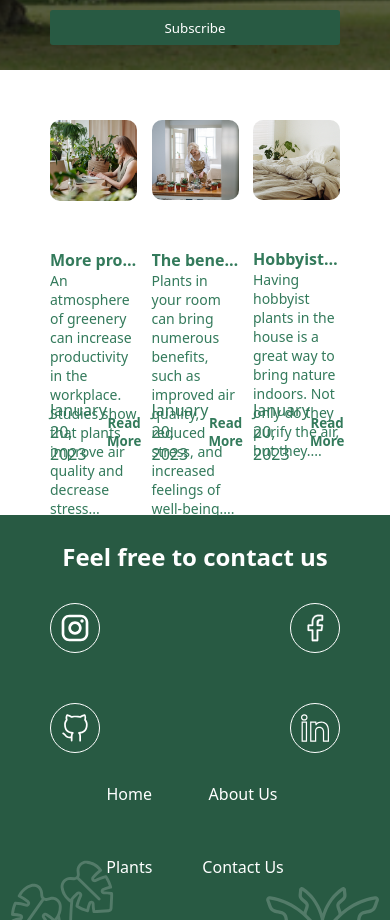
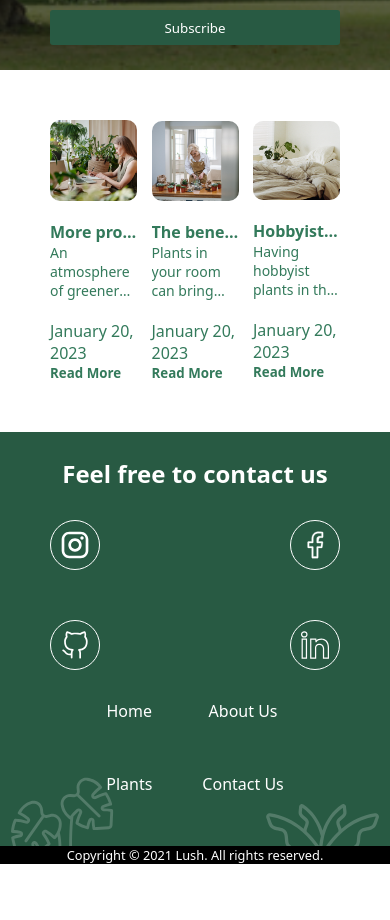
Before and after one commit to edoyang/meraki, a React app in the folder frontend/: page / in a window 390 px wide. Shown: the part 7162-8082 px from the top of the page. After the commit the page ends 8026 px from the top, so only its background shows below. Built offline with nearby package versions, Linux system fonts and the light colour scheme; no server answers; the HTML template or start-up script is replaced by a standard one.

Commit message:
Style: Responsive Blog

```diff
--- a/frontend/src/components/Blog/index.scss
+++ b/frontend/src/components/Blog/index.scss
@@ -26,9 +26,12 @@
                 overflow: hidden;
             }
 
-            p{
+            p {
                 font-size: 14px;
-                height: 80px;
+                display: -webkit-box;
+                -webkit-box-orient: vertical;
+                -webkit-line-clamp: 3;
+                overflow: hidden;
             }
         }
 
@@ -44,11 +47,16 @@
                 cursor: pointer;
                 border: none;
             }
+
+            @media (max-width: 768px) {
+                flex-direction: column;
+                align-items: start;
+            }
         }
 
         @media (max-width: 1350px) {
             width: 30%;
-            height: 345px;
+            gap: 20px;
             justify-content: space-between;
         }
     }
```
